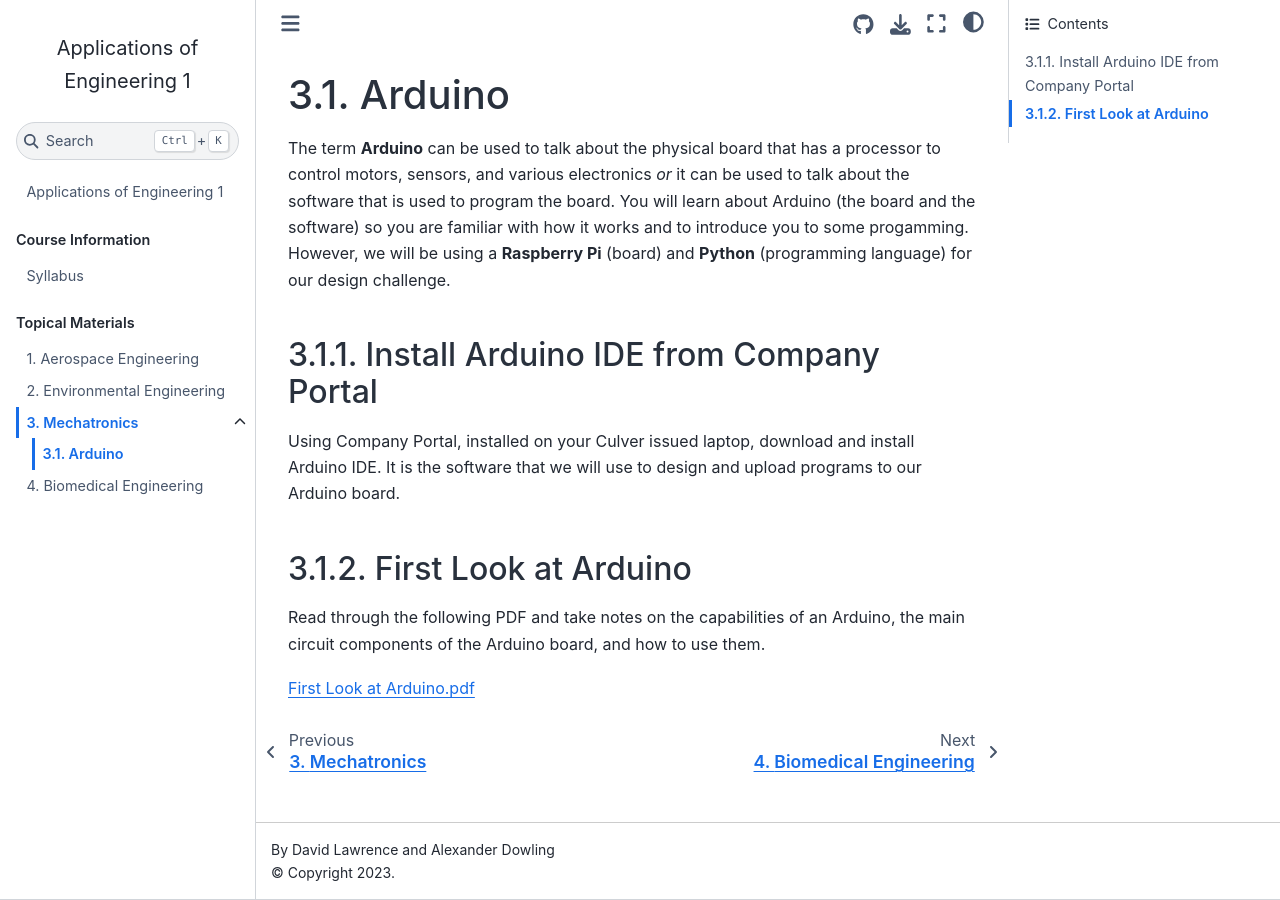
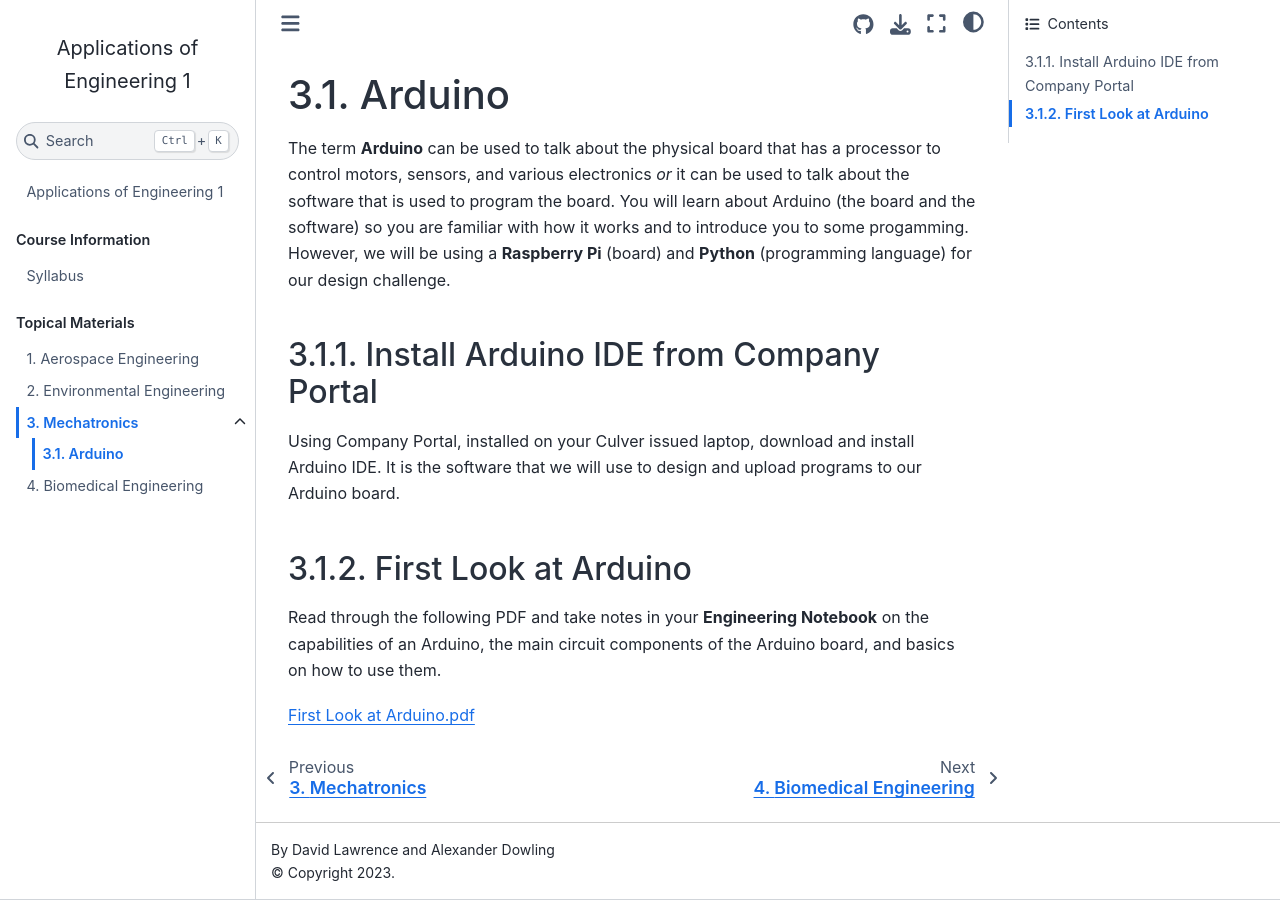
Before and after one commit to Culver-Academies/engineering1, a Jupyter Book: the page built from mech/arduino.md, in a window 1280 px wide. Built offline with Jupyter Book 1.0.4 settings and Sphinx 7.4.7 and the Sphinx Book theme 1.1.4, drawn with Linux system fonts in a browser that asks for light colours.

Commit message:
Update arduino.md

```diff
--- a/mech/arduino.md
+++ b/mech/arduino.md
@@ -8,6 +8,6 @@ Using Company Portal, installed on your Culver issued laptop, download and insta
 
 ## First Look at Arduino
 
-Read through the following PDF and take notes on the capabilities of an Arduino, the main circuit components of the Arduino board, and how to use them.
+Read through the following PDF and take notes in your **Engineering Notebook** on the capabilities of an Arduino, the main circuit components of the Arduino board, and basics on how to use them.
 
 [First Look at Arduino.pdf ](https://drive.google.com/file/d/18EQRWNUOjW3YH3a1C8iBYt0frR-y16M4/view?usp=sharing)
```
